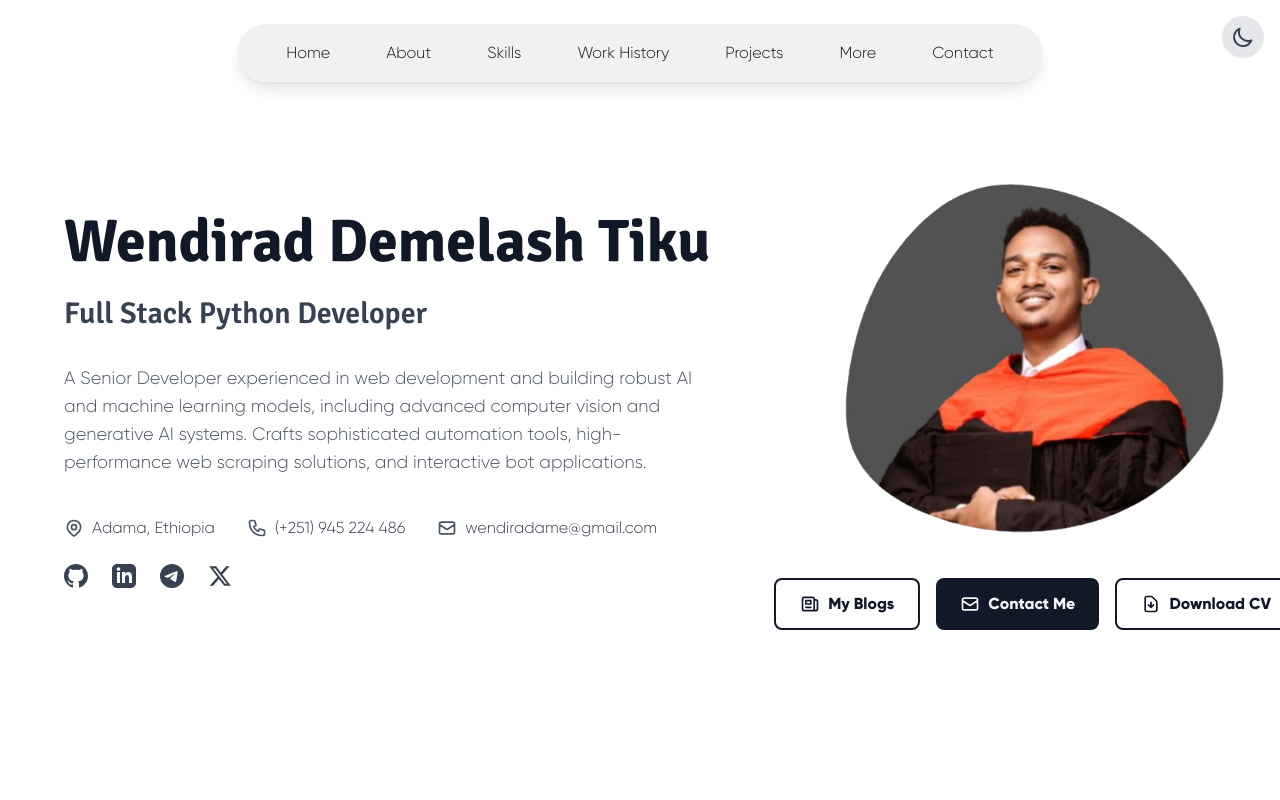
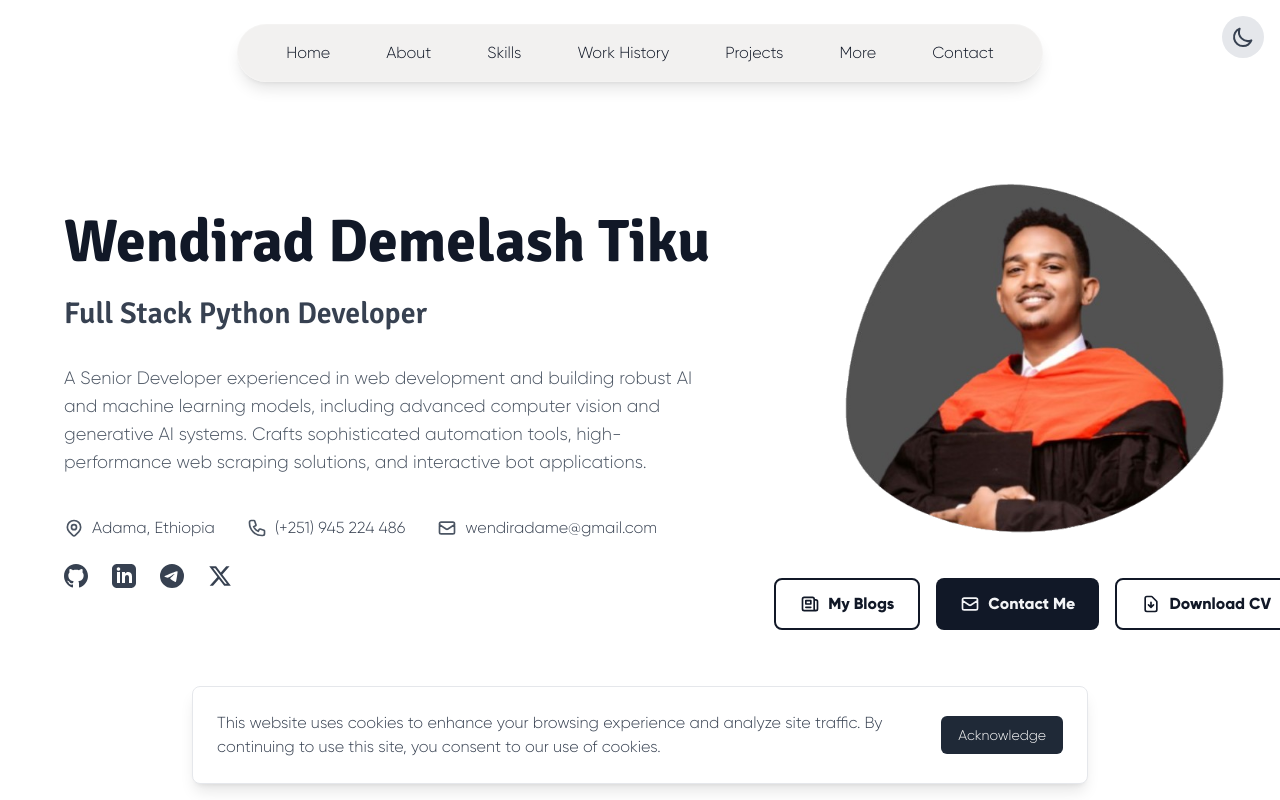
Before and after one commit to wendirad/wendirad.github.io, a React (Vite) app: page / in a window 1280 px wide. Shown: the top 800 px of the page. Built offline with nearby package versions, Linux system fonts and the light colour scheme.

Commit message:
feat: add CookieConsent component for user consent management and integrate Microsoft Clarity tracking

```diff
--- a/package.json
+++ b/package.json
@@ -10,6 +10,7 @@
     "preview": "vite preview"
   },
   "dependencies": {
+    "@microsoft/clarity": "^1.0.2",
     "npm": "^11.7.0",
     "react": "^19.2.0",
     "react-dom": "^19.2.0",
--- a/src/App.tsx
+++ b/src/App.tsx
@@ -4,6 +4,7 @@ import ScrollIndicator from "./components/ui/scroll-indicator";
 import ThemeToggle from "./components/ui/theme-toggle";
 import SchemeOrg from "./components/ui/scheme-org";
 import NavigationBar from "./components/ui/navigation-bar";
+import CookieConsent from "./components/ui/cookie-consent";
 
 import DataProvider from "./data_provider/data_provider";
 import rawUserData from "./assets/data/data.json";
@@ -47,6 +48,7 @@ function App() {
       <WorkHistory experiences={userData.experiences} />
 
       <SchemeOrg userData={userData} />
+      <CookieConsent />
     </>
   );
 }
--- /dev/null
+++ b/src/components/ui/cookie-consent.tsx
@@ -0,0 +1,47 @@
+import { useState, useEffect } from "react";
+
+const COOKIE_CONSENT_KEY = "wendiradcom-cookie-consent";
+
+export default function CookieConsent() {
+  const [isVisible, setIsVisible] = useState(false);
+
+  useEffect(() => {
+    // Check if user has already dismissed the consent
+    const consentGiven = localStorage.getItem(COOKIE_CONSENT_KEY);
+    if (!consentGiven) {
+      // Small delay to ensure smooth appearance
+      const timer = setTimeout(() => {
+        setIsVisible(true);
+      }, 500);
+      return () => clearTimeout(timer);
+    }
+  }, []);
+
+  const handleContinue = () => {
+    localStorage.setItem(COOKIE_CONSENT_KEY, "accepted");
+    setIsVisible(false);
+  };
+
+  if (!isVisible) {
+    return null;
+  }
+
+  return (
+    <div className="fixed bottom-0 left-0 right-0 z-50 p-4 animate-fade-in">
+      <div className="max-w-4xl mx-auto bg-white dark:bg-gray-800 border border-gray-200 dark:border-gray-700 rounded-lg shadow-lg p-4 md:p-6 flex flex-col md:flex-row items-start md:items-center gap-4">
+        <div className="flex-1">
+          <p className="text-sm md:text-base text-gray-700 dark:text-gray-300">
+            This website uses cookies to enhance your browsing experience and analyze site traffic.
+            By continuing to use this site, you consent to our use of cookies.
+          </p>
+        </div>
+        <button
+          onClick={handleContinue}
+          className="px-4 py-2 text-sm font-medium text-white bg-gray-800 dark:bg-gray-700 hover:bg-gray-700 dark:hover:bg-gray-600 rounded-md transition-colors focus:outline-none focus:ring-2 focus:ring-gray-500 focus:ring-offset-2 dark:focus:ring-offset-gray-800"
+        >
+          Acknowledge
+        </button>
+      </div>
+    </div>
+  );
+}
```
Also changed, not shown: 1 other file (tests, documents, lock files or other folders).
